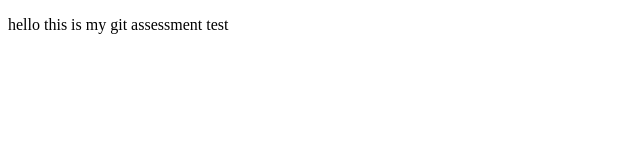
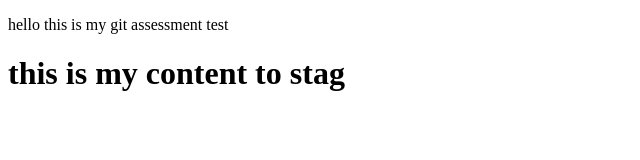
Before and after one commit to sankettttt92/gittest, a plain HTML site: page index.html in a window 1280 px wide. Shown: the whole page, without its empty margins (0-640 px from the left). Drawn offline with Linux system fonts and the light colour scheme.

Commit message:
feat(index html: stagging thr git file

```diff
--- a/index.html
+++ b/index.html
@@ -7,5 +7,6 @@
 </head>
 <body>
     <p>hello this is my git assessment test</p>
+    <h1>this is my content to stag</h1>
 </body>
 </html>
```
